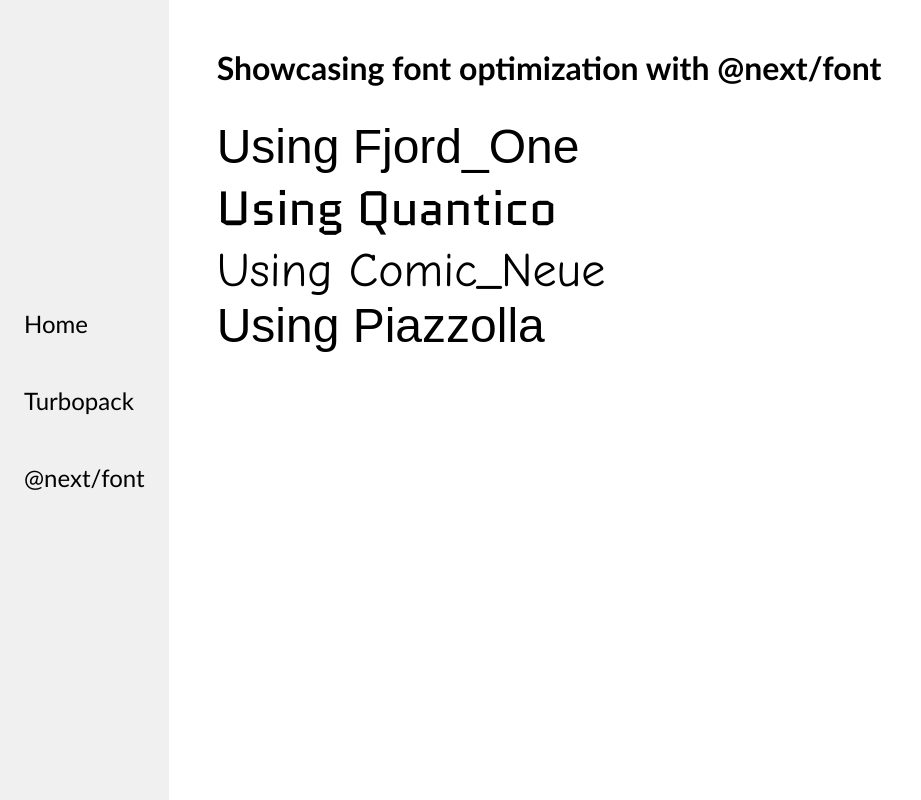
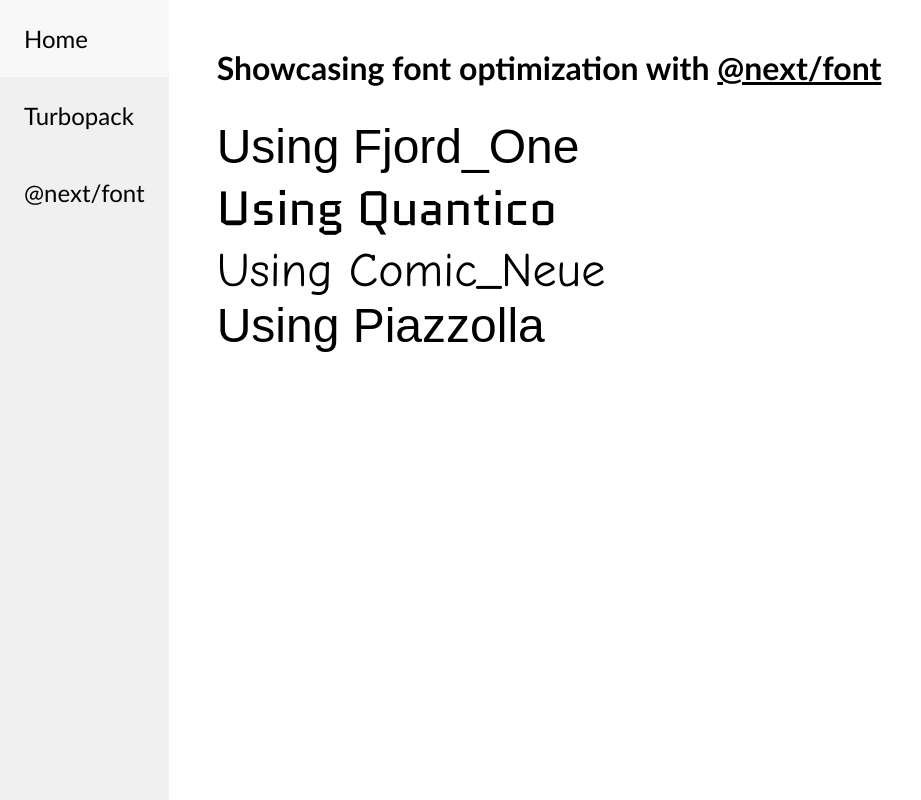
Before and after one commit to rachit-solutelabs/nextjs-13-poc, a Next.js app: page /next-font in a window 1280 px wide. Shown: the whole page, without its empty margins (0-921 px from the left). Built offline with nearby package versions, Linux system fonts and the light colour scheme; a web font is replaced by a local one.

Commit message:
Added external link to next/font page

```diff
--- a/app/globals.css
+++ b/app/globals.css
@@ -79,9 +79,7 @@
 }
 nav {
   background-color: rgb(240, 240, 240);
-  height: 100vh;
-  display: flex;
-  align-items: center;
+  min-height: 100vh;
 }
 .nav-link {
   font-size: 1.5rem;
@@ -94,3 +92,6 @@
   margin-top: 2rem;
   font-size: 3rem;
 }
+.underlined {
+  text-decoration: underline;
+}
--- a/app/next-font/page.js
+++ b/app/next-font/page.js
@@ -1,4 +1,5 @@
 import { Fjord_One, Quantico, Comic_Neue, Piazzolla } from "@next/font/google";
+import Link from "next/link";
 
 const fjordOneFont = Fjord_One({ weight: "400", subsets: ["latin"] });
 const quanticoFont = Quantico({ weight: "400", subsets: ["latin"] });
@@ -10,7 +11,14 @@
     <>
       <main>
         <h2 className="topic-heading">
-          Showcasing font optimization with @next/font
+          Showcasing font optimization with{" "}
+          <Link
+            href="https://nextjs.org/docs/basic-features/font-optimization"
+            target="_blank"
+            className="underlined"
+          >
+            @next/font
+          </Link>
         </h2>
         <div className="font-container">
           <p className={`${fjordOneFont?.className}`}>Using Fjord_One</p>
```
